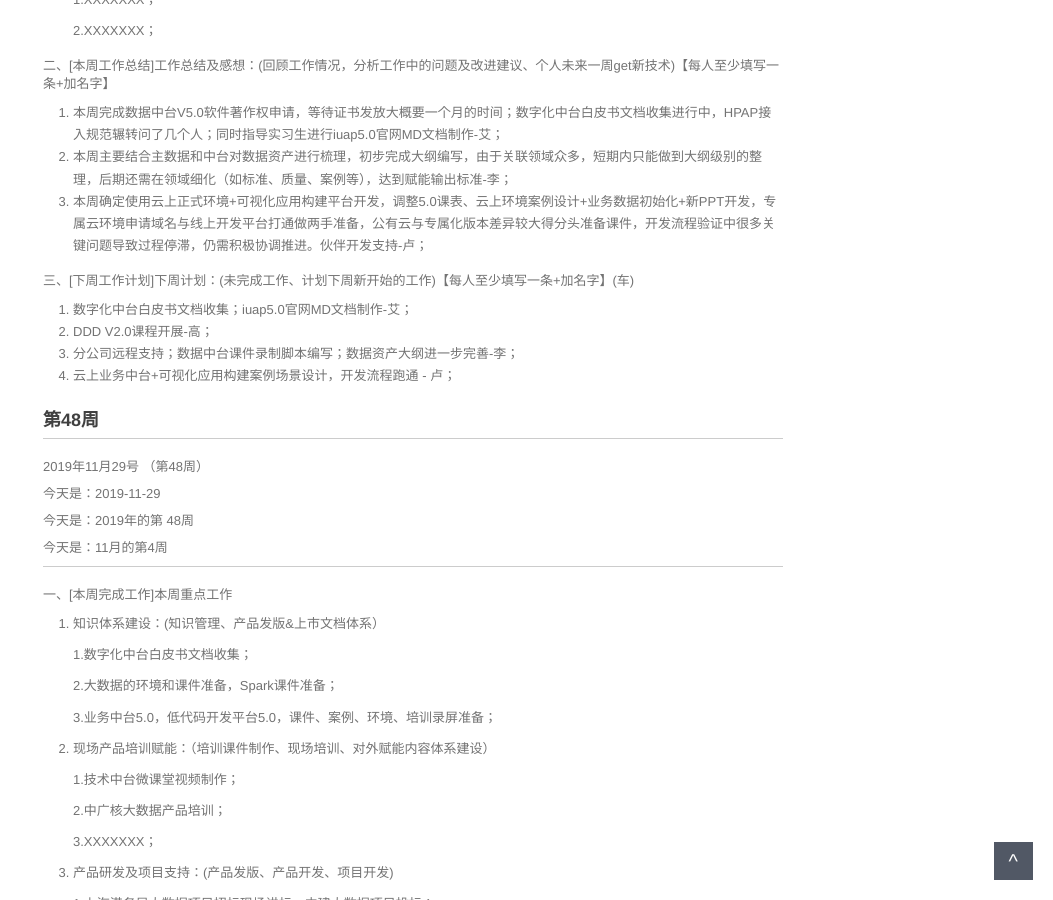
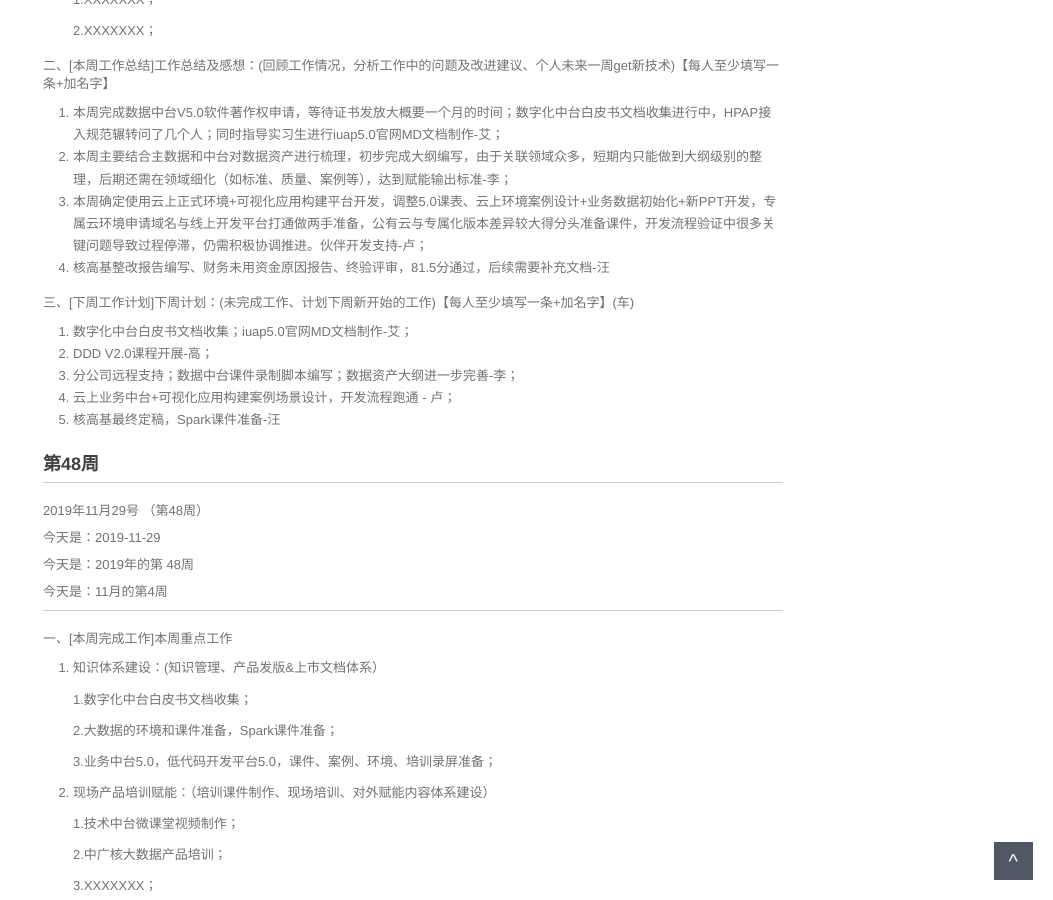
Before and after one commit to walllFlower/blog, a Jekyll site: the page built from _posts/2018-07-17-day_report_cxz.md, in a window 1280 px wide and 900 px high, scrolled down 1200 px. Shown: the whole window, without its empty margins (227-1280 px from the left). Built offline with Jekyll 4.4.1, drawn with Linux system fonts in a browser that asks for light colours; comment, search, counter and statistics services are not loaded.

Commit message:
Update 2018-07-17-day_report_cxz.md

```diff
--- a/_posts/2018-07-17-day_report_cxz.md
+++ b/_posts/2018-07-17-day_report_cxz.md
@@ -76,6 +76,7 @@ categories: 技术运营工作周报
 1. 本周完成数据中台V5.0软件著作权申请，等待证书发放大概要一个月的时间；数字化中台白皮书文档收集进行中，HPAP接入规范辗转问了几个人；同时指导实习生进行iuap5.0官网MD文档制作-艾；
 2. 本周主要结合主数据和中台对数据资产进行梳理，初步完成大纲编写，由于关联领域众多，短期内只能做到大纲级别的整理，后期还需在领域细化（如标准、质量、案例等），达到赋能输出标准-李；
 3. 本周确定使用云上正式环境+可视化应用构建平台开发，调整5.0课表、云上环境案例设计+业务数据初始化+新PPT开发，专属云环境申请域名与线上开发平台打通做两手准备，公有云与专属化版本差异较大得分头准备课件，开发流程验证中很多关键问题导致过程停滞，仍需积极协调推进。伙伴开发支持-卢；
+4. 核高基整改报告编写、财务未用资金原因报告、终验评审，81.5分通过，后续需要补充文档-汪
 
 三、[下周工作计划]下周计划：(未完成工作、计划下周新开始的工作)【每人至少填写一条+加名字】(车)
 
@@ -83,6 +84,7 @@ categories: 技术运营工作周报
 2. DDD V2.0课程开展-高；
 3. 分公司远程支持；数据中台课件录制脚本编写；数据资产大纲进一步完善-李；
 4. 云上业务中台+可视化应用构建案例场景设计，开发流程跑通 - 卢；
+5. 核高基最终定稿，Spark课件准备-汪
 
 
 
```
